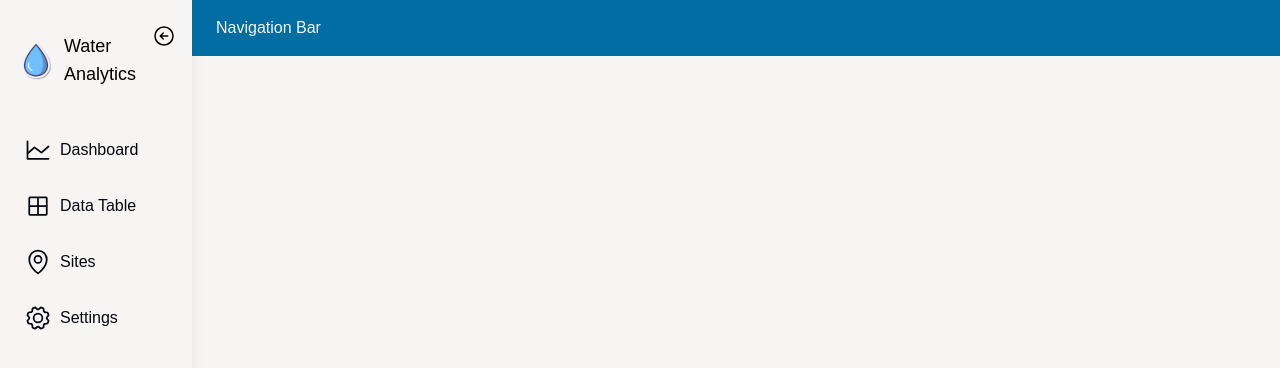
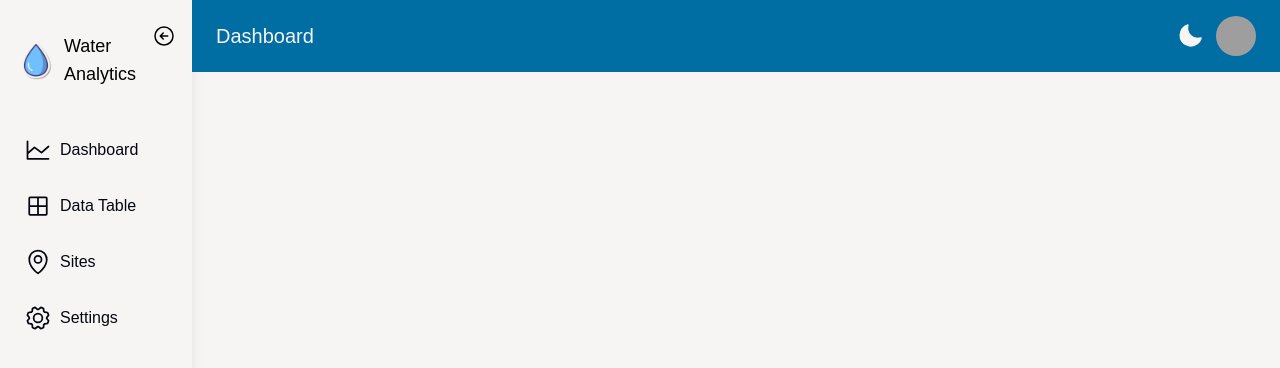
Before and after one commit to bryancastillo10/water-analytics, a React (Vite) app in the folder client/: page /role in a window 1280 px wide. Shown: the top 368 px of the page. Built offline with nearby package versions, Linux system fonts and the light colour scheme; grey boxes are pictures that could not be loaded.

Commit message:
🧩component: static navbar, style&layout

```diff
--- a/client/src/components/layout/AppLayout.tsx
+++ b/client/src/components/layout/AppLayout.tsx
@@ -16,9 +16,15 @@ const AppLayout = () => {
 
   return (
     <main className="flex bg-light w-full h-screen">
-      <Sidebar isSidebarExpanded={isSidebarExpanded} toggleSidebar={toggleSidebar} />
+      <Sidebar
+        isSidebarExpanded={isSidebarExpanded}
+        toggleSidebar={toggleSidebar}
+      />
       <div className="flex-1">
-        <Navbar />
+        <Navbar
+          isSidebarExpanded={isSidebarExpanded}
+          toggleSidebar={toggleSidebar}
+        />
         <section className="py-3 px-6">
           <Outlet />
         </section>
--- a/client/src/components/navigation/Navbar.tsx
+++ b/client/src/components/navigation/Navbar.tsx
@@ -1,11 +1,55 @@
+import { useLocation } from "react-router-dom";
+import { List, Moon } from "@phosphor-icons/react";
+
+import { sidebarItems } from "@/components/navigation/sidebarItems";
+import {type NavigationProps} from "@/components/navigation/Sidebar";
+
+const Navbar = ({isSidebarExpanded, toggleSidebar}: NavigationProps) => {
+  const location = useLocation();
 
 
-const Navbar = () => {
+  const currentPage = sidebarItems.find(
+    (item) => location.pathname === `/role${item.link}` || location.pathname === "/dashboard"
+  )?.name || "Dashboard";
+
   return (
     <nav className="sticky top-0 bg-primary text-light px-6 py-4">
-      <div className="flex justify-between">Navigation Bar</div>
+      <section className="flex items-center justify-between">
+      {/* Left Side */}
+      <div className="flex gap-x-3">
+      {isSidebarExpanded &&  ( <><div onClick={toggleSidebar}  className="cursor-pointer md:hidden hover:scale-90 duration-150">
+            <List size="24" />
+          </div>
+          </>)}
+          <h1 className="text-lg md:text-xl font-secondary">{currentPage}</h1>
+        </div>
+
+        {/* Right Side */}
+        <div className="flex items-center gap-x-3">
+          {/* Theme Toggle */}
+          <div className="cursor-pointer hover:scale-90">
+            <Moon size="28" weight="fill"/>
+          </div>
+
+          {/* Username Greetings */}
+          {isSidebarExpanded && (<>    <div className="grid-cols-1 items-center">
+            <h1 className="font-secondary">Welcome</h1>
+            <p className="text-sm text-neutral">username</p>
+          </div>
+          <hr className="h-10 border border-light" /></>)}
+
+          <div className="flex items-center gap-x-3">
+          {/* Avatar */}
+          <img
+            className="size-10 rounded-full"
+            src="https://i.pravatar.cc/150?img=55"
+            alt="avatar"
+            />
+          </div>
+        </div>
+      </section>
     </nav>
   );
-}
+};
 
 export default Navbar;
--- a/client/src/components/navigation/Sidebar.tsx
+++ b/client/src/components/navigation/Sidebar.tsx
@@ -3,7 +3,7 @@ import AppLogo from "@/assets/water.png";
 import { sidebarItems, type sidebarItemsProps } from "@/components/navigation/sidebarItems";
 import { ArrowCircleLeft, ArrowCircleRight } from "@phosphor-icons/react";
 
-interface SidebarProps{
+export interface NavigationProps{
   isSidebarExpanded: boolean;
   toggleSidebar: () => void;
 }
@@ -29,7 +29,7 @@ const SideBarRowItem = ({ name, icon: Icon,link, isSidebarExpanded }: sidebarIte
 };
 
 // Sidebar parent component
-const Sidebar = ({isSidebarExpanded, toggleSidebar}:SidebarProps) => {
+const Sidebar = ({isSidebarExpanded, toggleSidebar}:NavigationProps) => {
   return (
     <nav
       className={`flex flex-col transition-all duration-500
```
